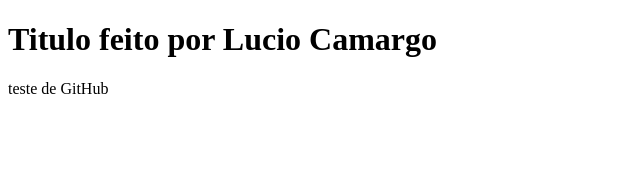
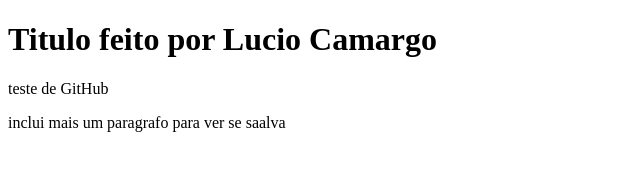
Before and after one commit to luciodev26/AULA-GIT-ESSENCIAL, a plain HTML site: page index.html in a window 1280 px wide. Shown: the whole page, without its empty margins (0-640 px from the left). Drawn offline with Linux system fonts and the light colour scheme.

Commit message:
inclui um paragrafo para teste

```diff
--- a/index.html
+++ b/index.html
@@ -10,6 +10,7 @@
 <body>
   <h1>Titulo feito por Lucio Camargo</h1>
   <p>teste de GitHub</p>
+  <p>inclui mais um paragrafo para ver se saalva</p>
 
 </body>
 
```
